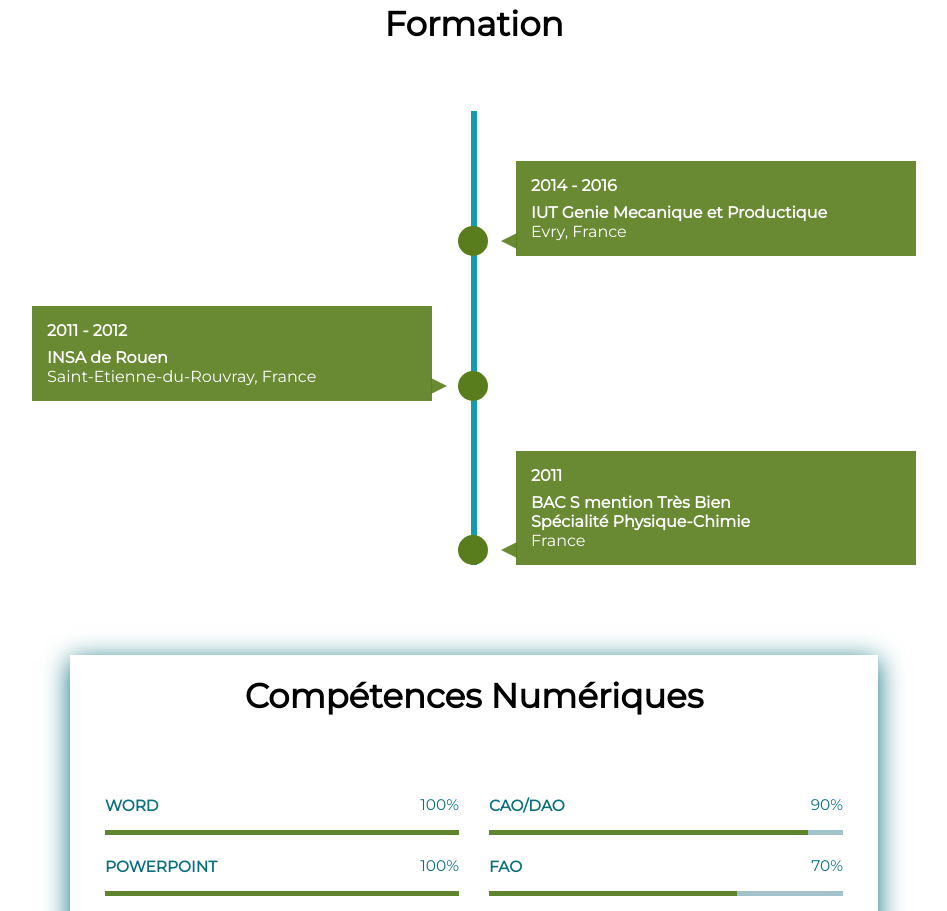
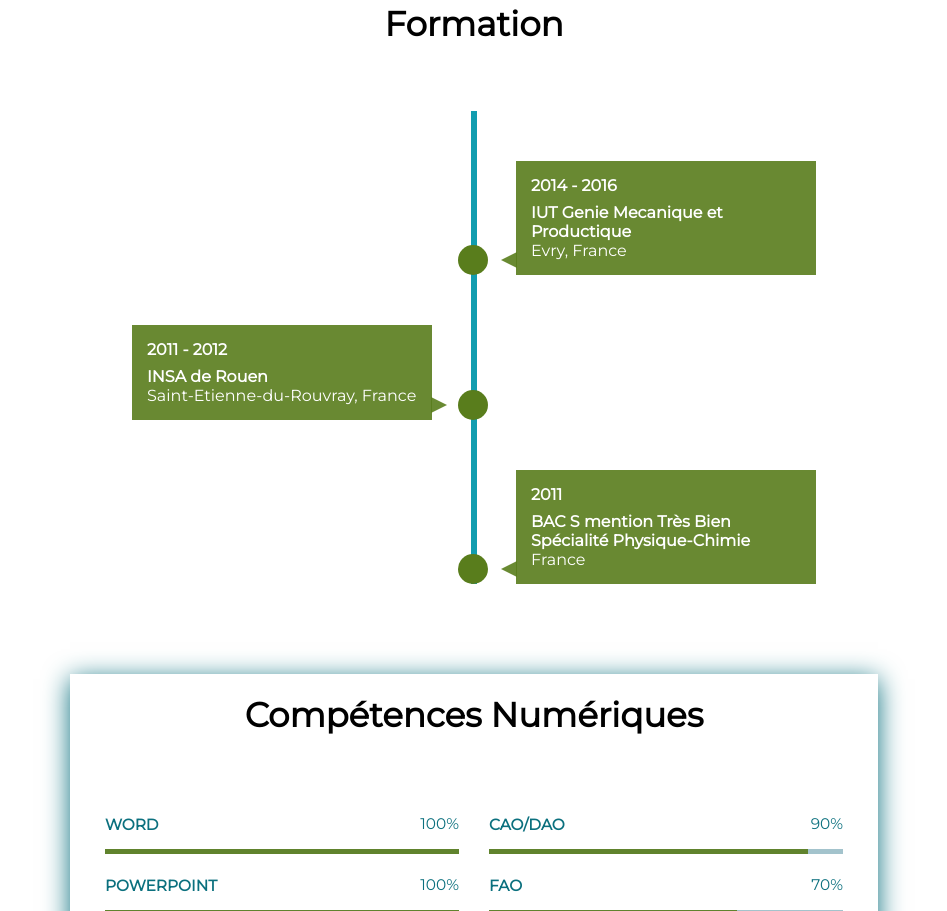
Before and after one commit to Lisamunsy/codedecouverte, a website: page index.html in a window 1280 px wide. Shown: the part 1218-2129 px from the top of the page, without its empty margins (166-1113 px from the left). Drawn offline with Linux system fonts and the light colour scheme.

Commit message:
Reduction taille bubble

```diff
--- a/styles.css
+++ b/styles.css
@@ -116,7 +116,7 @@ font-size: 12px;
 .timeline .bubble {
   position: relative;
   bottom: 0;
-  width: 400px;
+  width: 300px;
   padding: 15px;
   background: rgba(89, 125, 28, 0.9);
   box-sizing: border-box;
@@ -143,7 +143,7 @@ font-size: 12px;
 }
 
 .timeline ul li:nth-child(even) .bubble {
-  left: -439px;
+  left: -339px;
 }
 
 .timeline ul li:nth-child(even) .bubble::before {
```
